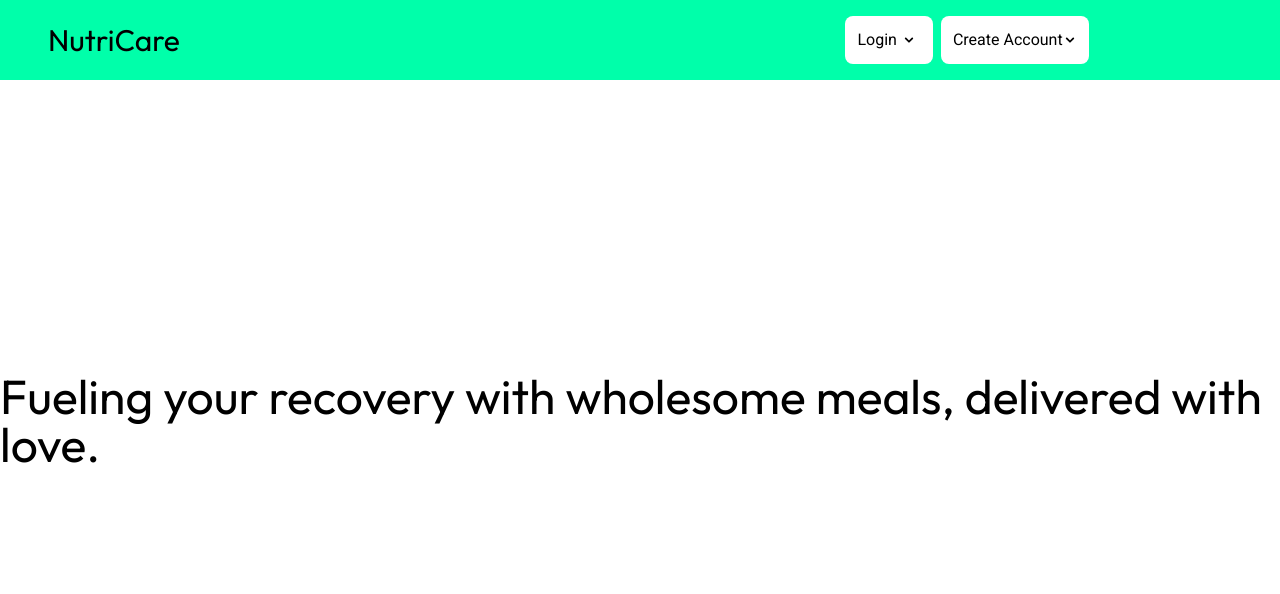
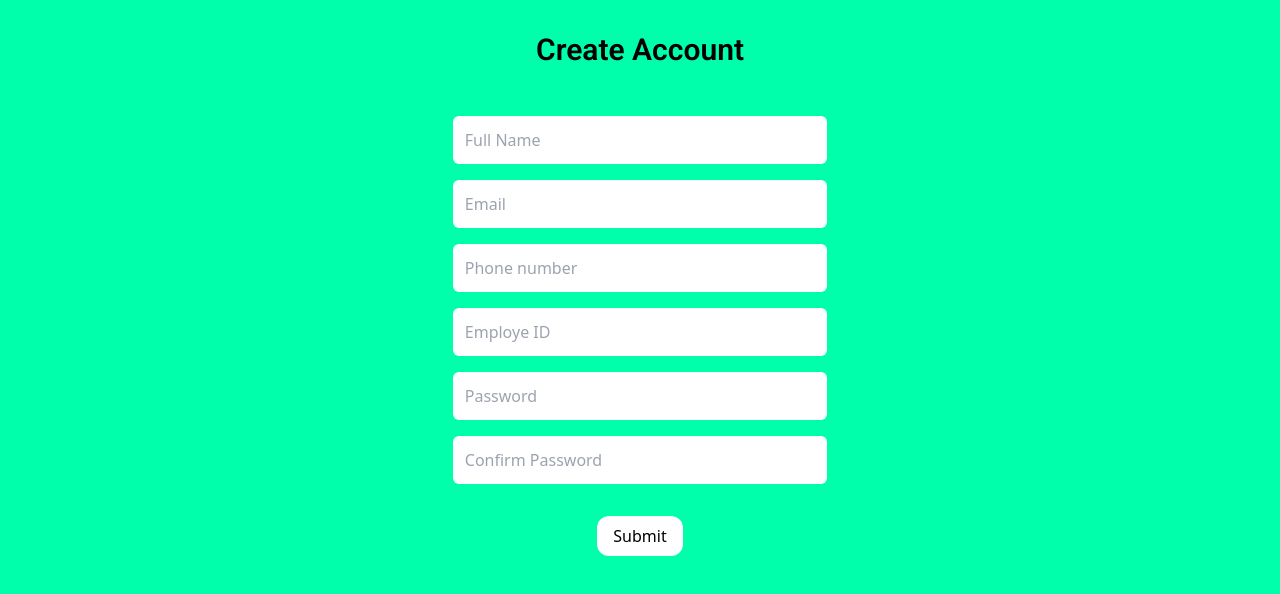
Before and after one commit to Irshad3786/HospitalFoodDelivery, a React (Vite) app in the folder frontend/: page /CreateAccount in a window 1280 px wide. Shown: the top 594 px of the page. Built offline with nearby package versions, Linux system fonts and the light colour scheme; a web font is replaced by a local one.

Commit message:
management account ui

```diff
--- a/frontend/package.json
+++ b/frontend/package.json
@@ -10,8 +10,10 @@
     "preview": "vite preview"
   },
   "dependencies": {
+    "@gsap/react": "^2.1.1",
     "react": "^18.3.1",
-    "react-dom": "^18.3.1"
+    "react-dom": "^18.3.1",
+    "react-router-dom": "^7.1.1"
   },
   "devDependencies": {
     "@eslint/js": "^9.17.0",
--- a/frontend/src/App.jsx
+++ b/frontend/src/App.jsx
@@ -3,12 +3,24 @@ import reactLogo from './assets/react.svg'
 import viteLogo from '/vite.svg'
 import './App.css'
 import Home from './pages/Home'
+import {createBrowserRouter, Router, RouterProvider} from 'react-router-dom'
+import Management from './pages/Management'
 
 function App() {
+  const Router = createBrowserRouter([
+    {
+      path:'/',
+      element : <Home/>
+    },
+    {
+      path:'/CreateAccount',
+      element : <Management/>
+    },
 
+  ])
   return (
     <>
-      <Home/>
+      <RouterProvider router={Router}/>
     </>
   )
 }
--- a/frontend/src/pages/Home.jsx
+++ b/frontend/src/pages/Home.jsx
@@ -1,9 +1,14 @@
 import React, { useState } from 'react'
+import { useRef } from 'react';
+import gsap from 'gsap';
+import { useGSAP } from '@gsap/react';
+import { Link } from 'react-router-dom'
 
 function Home() {
     const [menu , setmenu] = useState(false)
     const [menttwo , setmenutwo] = useState(false)
 
+    const quote = useRef()
 
     const Login =()=>{
         setmenu(!menu)
@@ -15,39 +20,49 @@ function Home() {
         setmenu(false)
     }
 
+    useGSAP(()=>{
+        gsap.from(quote.current,{
+            duration:2,
+            delay:0.5,
+            opacity: 0
+        })
+    })
+
+
+
 
   return (
     <div className='w-[100%] h-screen'>
         <div className='w-[100%] h-20 bg-[#00FFAA] flex justify-center items-center gap-6 md:justify-start md:gap-[52%] sm:gap-[30%] '>
             <h1 className='font-outfit text-xl sm:text-3xl md:3xl md:pl-12'>NutriCare</h1>
             <div className='flex gap-2'>
-                <button className='flex justify-center items-center bg-white p-1 rounded-sm font-roboto hover:bg-slate-400 md:p-3 sm:p-3 sm:rounded-lg md:rounded-lg' onClick={Login}>
+                <button className='flex justify-center items-center bg-white p-1 rounded-sm font-roboto hover:bg-slate-400 md:p-3 sm:p-3 sm:rounded-lg md:rounded-lg cursor-pointer' onClick={Login}>
                     Login <svg xmlns="http://www.w3.org/2000/svg" width="24" height="14" viewBox="0 0 24 24"><g fill="none" fill-rule="evenodd"><path d="M24 0v24H0V0zM12.593 23.258l-.011.002l-.071.035l-.02.004l-.014-.004l-.071-.035q-.016-.005-.024.005l-.004.01l-.017.428l.005.02l.01.013l.104.074l.015.004l.012-.004l.104-.074l.012-.016l.004-.017l-.017-.427q-.004-.016-.017-.018m.265-.113l-.013.002l-.185.093l-.01.01l-.003.011l.018.43l.005.012l.008.007l.201.093q.019.005.029-.008l.004-.014l-.034-.614q-.005-.019-.02-.022m-.715.002a.02.02 0 0 0-.027.006l-.006.014l-.034.614q.001.018.017.024l.015-.002l.201-.093l.01-.008l.004-.011l.017-.43l-.003-.012l-.01-.01z"/><path fill="#000" d="M13.06 16.06a1.5 1.5 0 0 1-2.12 0l-5.658-5.656a1.5 1.5 0 1 1 2.122-2.121L12 12.879l4.596-4.596a1.5 1.5 0 0 1 2.122 2.12l-5.657 5.658Z"/></g></svg>
                 </button>
 
-                <button className='flex justify-center items-center bg-white rounded-sm font-roboto hover:bg-slate-400 md:p-3 sm:p-3 sm:rounded-lg md:rounded-lg' onClick={CreateAccount}>
+                <button className='flex justify-center items-center bg-white rounded-sm font-roboto hover:bg-slate-400 md:p-3 sm:p-3 sm:rounded-lg md:rounded-lg cursor-pointer' onClick={CreateAccount}>
                     Create Account <svg xmlns="http://www.w3.org/2000/svg" width="14" height="24" viewBox="0 0 24 24"><g fill="none" fill-rule="evenodd"><path d="M24 0v24H0V0zM12.593 23.258l-.011.002l-.071.035l-.02.004l-.014-.004l-.071-.035q-.016-.005-.024.005l-.004.01l-.017.428l.005.02l.01.013l.104.074l.015.004l.012-.004l.104-.074l.012-.016l.004-.017l-.017-.427q-.004-.016-.017-.018m.265-.113l-.013.002l-.185.093l-.01.01l-.003.011l.018.43l.005.012l.008.007l.201.093q.019.005.029-.008l.004-.014l-.034-.614q-.005-.019-.02-.022m-.715.002a.02.02 0 0 0-.027.006l-.006.014l-.034.614q.001.018.017.024l.015-.002l.201-.093l.01-.008l.004-.011l.017-.43l-.003-.012l-.01-.01z"/><path fill="#000" d="M13.06 16.06a1.5 1.5 0 0 1-2.12 0l-5.658-5.656a1.5 1.5 0 1 1 2.122-2.121L12 12.879l4.596-4.596a1.5 1.5 0 0 1 2.122 2.12l-5.657 5.658Z"/></g></svg>
                 </button>
             </div>
         </div>
 
         {menu && (<div className=' absolute w-[100%] h-[20%] flex justify-center pl-20 md:pl-[42%] sm:pl-[45%]'>
-            <div >
-                <h1 className='border border-black p-2 hover:bg-[#00FFAA]'>Hospital Management login</h1>
-                <h1 className='border border-black p-2 hover:bg-[#00FFAA]'>Pantry Login</h1>
-                <h1 className='border border-black p-2 hover:bg-[#00FFAA]'>Delivery Login</h1>
+            <div className='flex flex-col w-64 h-[100%]'>
+                <Link to="" className='border border-black p-2 hover:bg-[#00FFAA] cursor-pointer'>Hospital Management login</Link>
+                <Link to="" className='border border-black p-2 hover:bg-[#00FFAA] cursor-pointer'>Pantry Login</Link>
+                <Link to="" className='border border-black p-2 hover:bg-[#00FFAA] cursor-pointer'>Delivery Login</Link>
             </div>
         </div>)}
 
 
         {menttwo &&(<div className='absolute w-[100%] h-[20%] flex justify-center pl-20 md:pl-[52%] sm:pl-[45%]'>
-            <div >
-                <h1 className='border border-black p-2 hover:bg-[#00FFAA]'>Hospital Management</h1>
+            <div className='flex flex-col w-56 h-[100%]'>
+                <Link to="/CreateAccount" className='border border-black p-2 hover:bg-[#00FFAA] cursor-pointer'>Hospital Management</Link>
 
             </div>
         </div>)}
 
-        <div className='flex justify-center items-center w-[100%] h-[80%] pt-10 '>
+        <div className='flex justify-center items-center w-[100%] h-[80%] pt-10 ' ref={quote}>
 
             <h1 className='font-outfit text-5xl '>Fueling your recovery with wholesome meals, delivered with love.</h1>
         </div>
--- /dev/null
+++ b/frontend/src/pages/Management.jsx
@@ -0,0 +1,31 @@
+import React from 'react'
+import { Form, Link, useNavigate } from 'react-router-dom'
+
+function Management() {
+    const Navigate = useNavigate()
+  return (
+    <div className='w-[100%] h-screen bg-[#00FFAA]'>
+
+        <div className='flex justify-center items-center p-8'>
+            <h1 className='font-roboto font-semibold text-3xl'>Create Account </h1>
+        </div>
+        <div>
+            <Form>
+                <div className='flex flex-col justify-center items-center p-4 gap-4'>
+                    <input type="text" placeholder='Full Name' className='p-3 rounded-md sm:w-[30%]' />
+                    <input type="email" placeholder='Email' className='p-3 rounded-md sm:w-[30%]' />
+                    <input type="text" placeholder='Phone number' className='p-3 rounded-md sm:w-[30%]'/>
+                    <input type="text" placeholder='Employe ID' className='p-3 rounded-md sm:w-[30%]'/>
+                    <input type="password" placeholder='Password' className='p-3 rounded-md sm:w-[30%]'/>
+                    <input type="password"  placeholder='Confirm Password' className='p-3 rounded-md sm:w-[30%]'/>
+                </div>
+                <div className='flex justify-center items-center p-4'>
+                    <button className='bg-white px-4 py-2 rounded-xl hover:bg-slate-400'>Submit</button>
+                </div>
+            </Form>
+        </div>
+    </div>
+  )
+}
+
+export default Management
```
Also changed, not shown: 1 other file (tests, documents, lock files or other folders).
